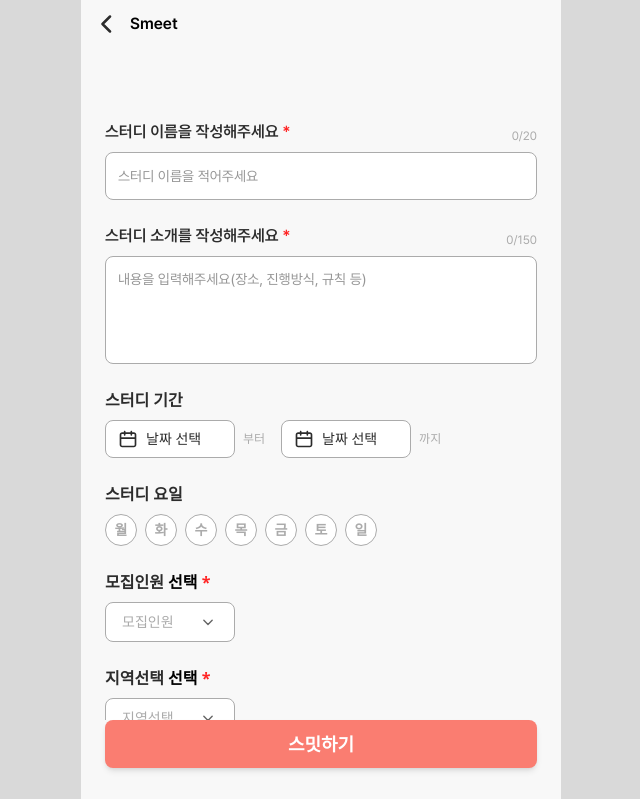
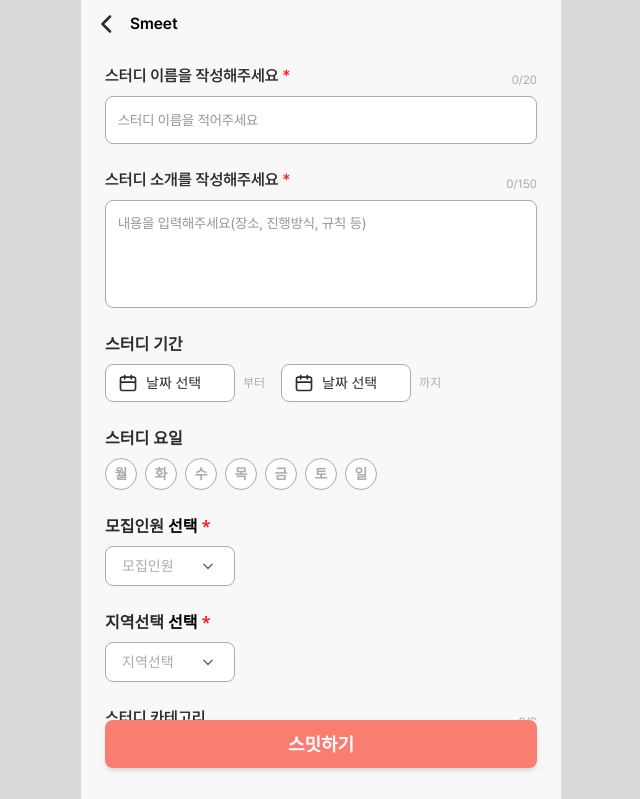
Before and after one commit to Smeet0528/FRONTEND, a React (Vite) app: page /create-study-page in a window 1280 px wide. Shown: the top 799 px of the page, without its empty margins (319-959 px from the left). Built offline with nearby package versions, Linux system fonts and the light colour scheme.

Commit message:
Style: 스터디 생성 페이지 상단 여백 제거 및 위치 정렬

```diff
--- a/src/pages/create-study-page/index.tsx
+++ b/src/pages/create-study-page/index.tsx
@@ -48,7 +48,7 @@ function CreateStudyPage() {
       <div className="w-full max-w-[480px] bg-[#F8F8F8]">
         <BackHeader title="Smeet" />
 
-        <form className="px-6 pt-14 flex flex-col gap-6 pb-36">
+        <form className="px-6 flex flex-col gap-6 pb-36">
           <StudyTitleInput value={form.title} onChange={handleChange} />
           <StudyIntroTextarea value={form.intro} onChange={handleChange} />
 
@@ -58,7 +58,6 @@ function CreateStudyPage() {
             </p>
 
             <div className="flex items-center gap-4">
-              {/* 시작일 + 부터 */}
               <div className="flex items-center gap-2">
                 <DatePicker
                   selected={startDate}
@@ -69,7 +68,6 @@ function CreateStudyPage() {
                 <span className="text-xs text-[#ABABAB]">부터</span>
               </div>
 
-              {/* 종료일 + 까지 */}
               <div className="flex items-center gap-2">
                 <DatePicker
                   selected={endDate}
```
